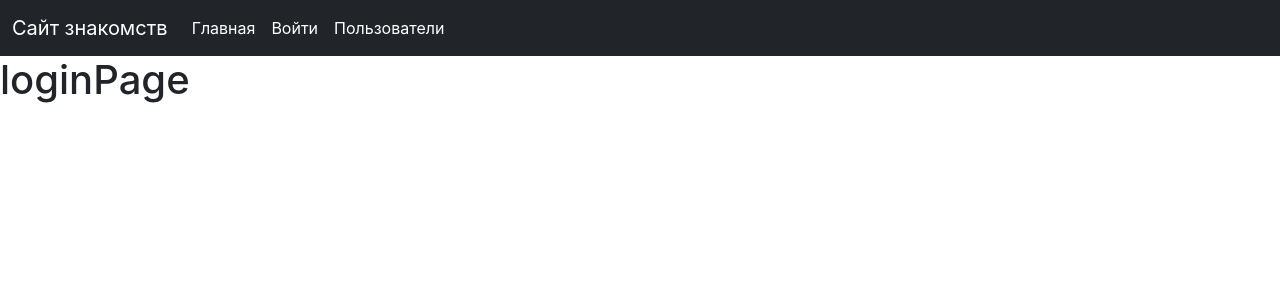
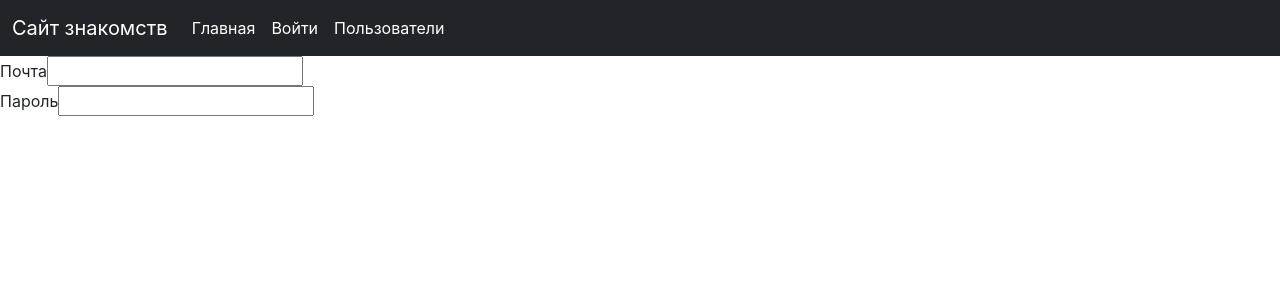
Before and after one commit to gfR616/love-meeting-website, a React (Create React App) app: page /login in a window 1280 px wide. Shown: the top 300 px of the page. Built offline with nearby package versions, Linux system fonts and the light colour scheme.

Commit message:
добавляем логина страницу

```diff
--- a/src/app/components/layouts/login.jsx
+++ b/src/app/components/layouts/login.jsx
@@ -1,7 +1,38 @@
-import React from 'react'
+import React, { useState } from 'react'
 
 const Login = () => {
-  return <h1>loginPage</h1>
+  const [data, setData] = useState({ email: '', password: '' })
+
+  const handleChange = ({ target }) => {
+    setData((prevState) => ({
+      ...prevState,
+      [target.name]: target.value
+    }))
+  }
+  return (
+    <form action="">
+      <div>
+        <label htmlFor="email">Почта</label>
+        <input
+          type="text"
+          id="email"
+          name="email"
+          value={data.email}
+          onChange={handleChange}
+        ></input>
+      </div>
+      <div>
+        <label htmlFor="password">Пароль</label>
+        <input
+          type="password"
+          id="password"
+          name="password"
+          value={data.password}
+          onChange={handleChange}
+        ></input>
+      </div>
+    </form>
+  )
 }
 
 export default Login
```
